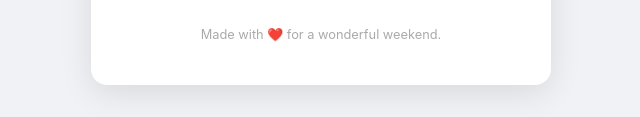
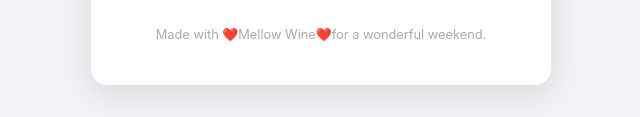
Before and after one commit to MellowWine/weekend-fun, a website: page index.html in a window 1280 px wide. Shown: the part 647-764 px from the top of the page, without its empty margins (319-959 px from the left). Drawn offline with Linux system fonts and the light colour scheme; no server answers.

Commit message:
添加md文件，修改署名

```diff
--- a/index.html
+++ b/index.html
@@ -38,7 +38,7 @@
         </section>
 
         <footer>
-            <p>Made with ❤️ for a wonderful weekend.</p>
+            <p>Made with ❤️Mellow Wine❤️for a wonderful weekend.</p>
         </footer>
     </div>
 
```
Also changed, not shown: README.md (added).
